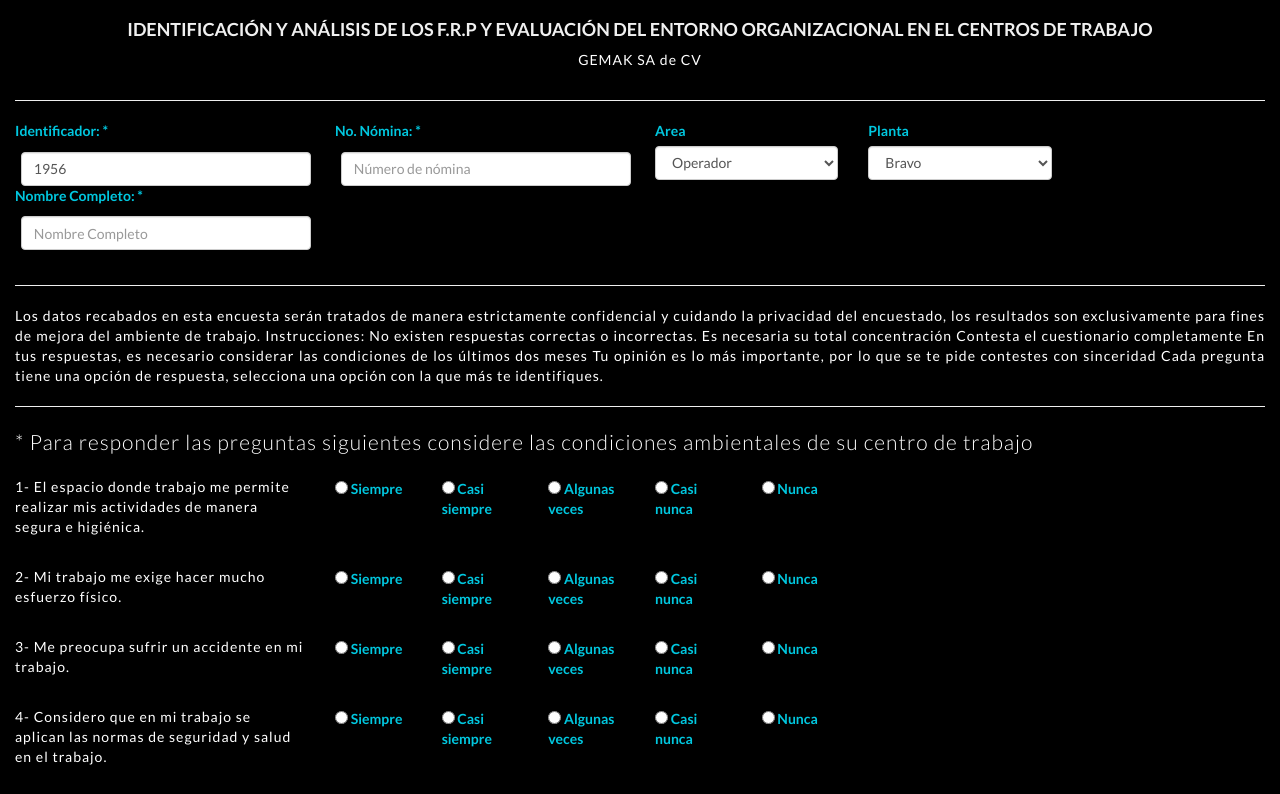
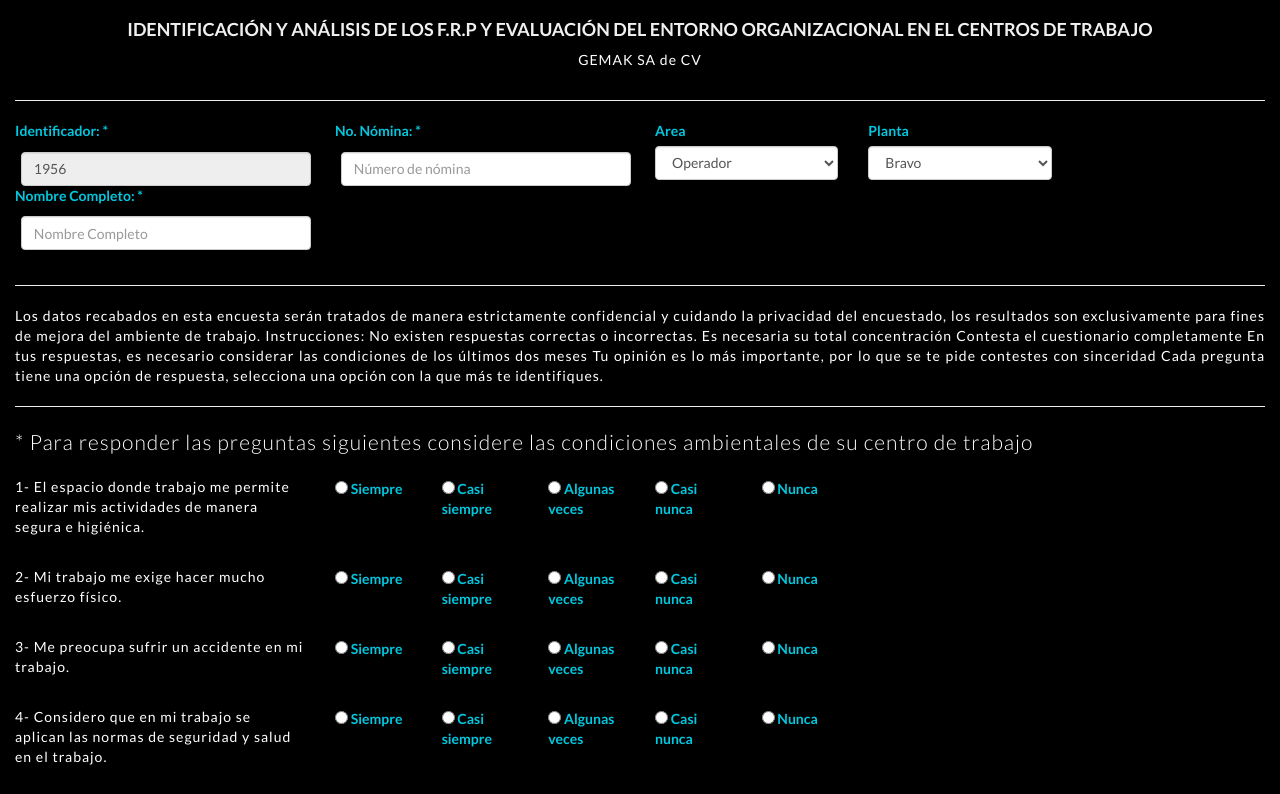
Before and after one commit to MalwarePig/EncuestaISO, a website: page src/views/index.html in a window 1280 px wide. Shown: the top 794 px of the page. Drawn offline with nearby package versions, Linux system fonts and the light colour scheme; files that its build step writes are made by us from their sources; files whose address does not match are found by name.

Commit message:
Corregido 2022

```diff
--- a/src/views/index.html
+++ b/src/views/index.html
@@ -51,7 +51,7 @@
             <div class="col-md-3">
               <div class="form-group">
                 <label for="identificador">Identificador: *</label>
-                <input type="text" class="form-control" id="identificador" name="identificador" maxlength="128">
+                <input type="text" class="form-control" id="identificador" readonly name="identificador" maxlength="128">
                 <label for="Nombre">Nombre Completo: *</label>
                 <input type="text" class="form-control" id="Nombre" name="Nombre" maxlength="128" placeholder="Nombre Completo"
                   required>
```
